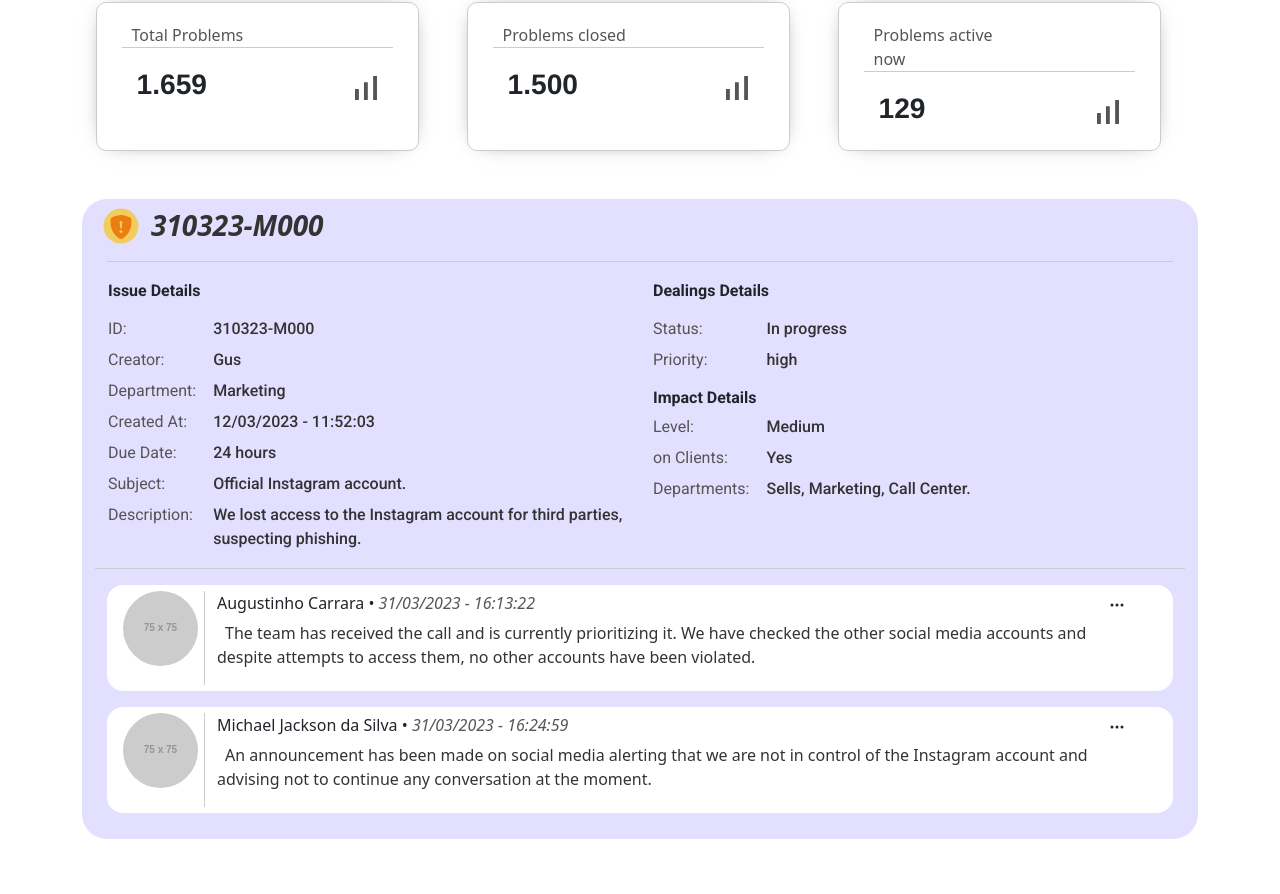
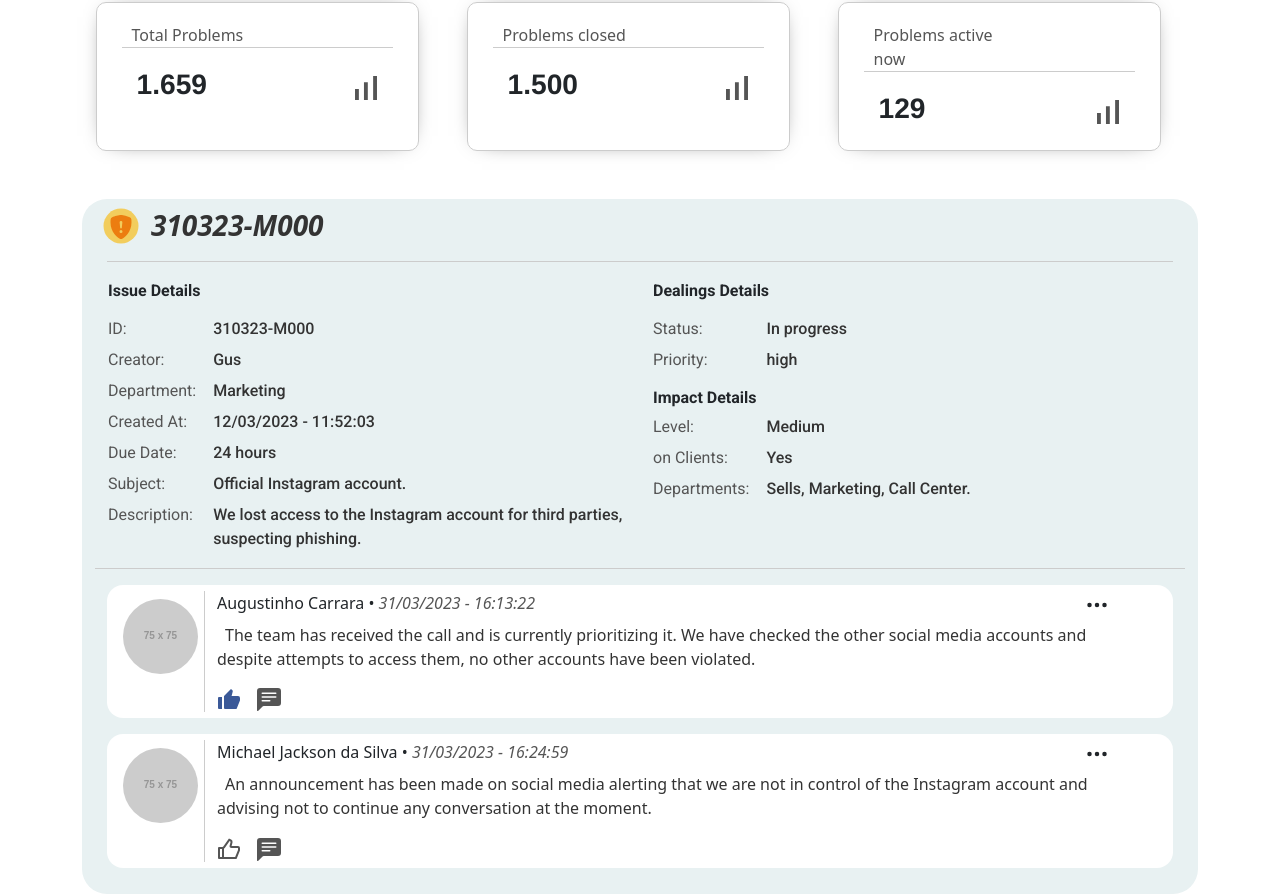
Before and after one commit to LeviPereira9/Issue-Tracker-2.0, a React (Create React App) app: page /priorities in a window 1280 px wide. Shown: the part 274-1168 px from the top of the page. Before the commit the page ends 1113 px from the top, so only its background shows below. Built offline with nearby package versions, Linux system fonts and the light colour scheme; no server answers.

Commit message:
Priorities - Comments Like Setup

```diff
--- a/src/pages/Priorities.tsx
+++ b/src/pages/Priorities.tsx
@@ -1,3 +1,6 @@
+//React
+import { useState } from 'react';
+
 //Components
 import { Container } from 'react-bootstrap';
 import PrioritiesCards from '../components/layout/priorities/PrioritiesCards';
@@ -5,7 +8,15 @@ import PrioritiesCards from '../components/layout/priorities/PrioritiesCards';
 //Icons
 // eslint-disable-next-line @typescript-eslint/no-unused-vars
 import { TbClockHour2 } from 'react-icons/tb';
-import { BsShieldFillExclamation, BsShieldFillCheck, BsThreeDots } from 'react-icons/bs';
+import {
+  BsShieldFillExclamation,
+  BsShieldFillCheck,
+  BsThreeDots,
+  BsHandThumbsUp,
+  BsHandThumbsUpFill,
+  BsFillChatLeftTextFill,
+} from 'react-icons/bs';
+import { RiThumbUpLine, RiThumbUpFill } from 'react-icons/ri';
 
 const Priorities = () => {
   // eslint-disable-next-line @typescript-eslint/no-unused-vars
@@ -75,6 +86,7 @@ const Priorities = () => {
             name: 'Augustinho Carrara',
             at: '31/03/2023 - 16:13:22',
             text: 'The team has received the call and is currently prioritizing it. We have checked the other social media accounts and despite attempts to access them, no other accounts have been violated.',
+            likes: ['iYsVuKmr9sfny1pTNb8Tvi6X6HJ2', 'Abada', 'Mangão'],
           },
           {
             id: 'Mangão',
@@ -82,11 +94,31 @@ const Priorities = () => {
             name: 'Michael Jackson da Silva',
             at: '31/03/2023 - 16:24:59',
             text: 'An announcement has been made on social media alerting that we are not in control of the Instagram account and advising not to continue any conversation at the moment.',
+            likes: ['iYsVuKmr9sfny1dsadsapTNb8Tvi6X6HJ2', 'Abada', 'Mangão'],
           },
         ],
       },
     },
   ];
+
+  const userId = 'iYsVuKmr9sfny1pTNb8Tvi6X6HJ2';
+
+  const [comments, setComments] = useState<any>(
+    bigIssueExample.map(issue => issue.update.comments),
+  );
+
+  console.log(comments);
+
+  const handleLikeComment = (commentId: any, userId: any) => {
+    const updatedComments:any = comments.map((comment:any) => {
+      if (comment.id === commentId) {
+        const updatedLikes = [...comment.likes, userId];
+        return { ...comment, likes: updatedLikes };
+      }
+      return comment;
+    });
+    setComments(updatedComments);
+  };
 
   return (
     <main className="priorities mt-5">
@@ -224,16 +256,30 @@ const Priorities = () => {
                     <div className="comment-info">
                       <div className="comment-info-header">
                         <div className="comment-info-header-user">
-                          <span className="h6">
-                            {comment.name} •
+                          <span className="h6">{comment.name} •</span>
+                          <span className="comment-info__at">
+                            {' '}
+                            {comment.at}
                           </span>
-                          <span className="comment-info__at"> {comment.at}</span>
                         </div>
                         <div className="comment-info-header-tools">
-                          <BsThreeDots/>
+                          <BsThreeDots />
                         </div>
                       </div>
                       <p className="comment-info__text">{comment.text}</p>
+                      <div className="comment-info__tools">
+                        {comment.likes.includes(userId) ? (
+                          <RiThumbUpFill className="comment-info__tools-thumbFill" />
+                        ) : (
+                          <RiThumbUpLine
+                            className="comment-info__tools-thumb"
+                            onClick={() => {
+                              handleLikeComment(comment.id, userId);
+                            }}
+                          />
+                        )}
+                        <BsFillChatLeftTextFill className="comment-info__tools-chat" />
+                      </div>
                     </div>
                   </div>
                 ))}
--- a/src/scss/1_base/_variables.scss
+++ b/src/scss/1_base/_variables.scss
@@ -41,7 +41,7 @@ $navbar-toggler-color: #686868;
 //============================================================
 //Priorities
 //============================================================
-$priorities-info-bg: #e3dfff;
+$priorities-info-bg: #e8f1f2;
 
 $priorities-info-check-bg: #c0da74;
 $priorities-info-check-color: #388659;
--- a/src/scss/2_layouts/priorities/_priorities.scss
+++ b/src/scss/2_layouts/priorities/_priorities.scss
@@ -186,11 +186,18 @@
     border-right: 1px solid variables.$global-border-color;
 
     &-img {
+      margin-top: 8px;
       border-radius: 50%;
     }
   }
 
   &-info {
+    svg {
+      font-size: 1.5em;
+      margin-right: 16px;
+      cursor: pointer;
+    }
+
     &-header {
       display: flex;
       justify-content: space-between;
@@ -212,5 +219,23 @@
       padding-right: 32px;
       color: variables.$global-text-color;
     }
+
+    &__tools {
+      &-thumb {
+        color: variables.$global-subText-color;
+      }
+
+      &-thumbFill {
+        color: #3b5998;
+      }
+
+      &-chat {
+        color: variables.$global-subText-color;
+
+        &:hover {
+          color: variables.$color-primary-dark;
+        }
+      }
+    }
   }
 }
```
